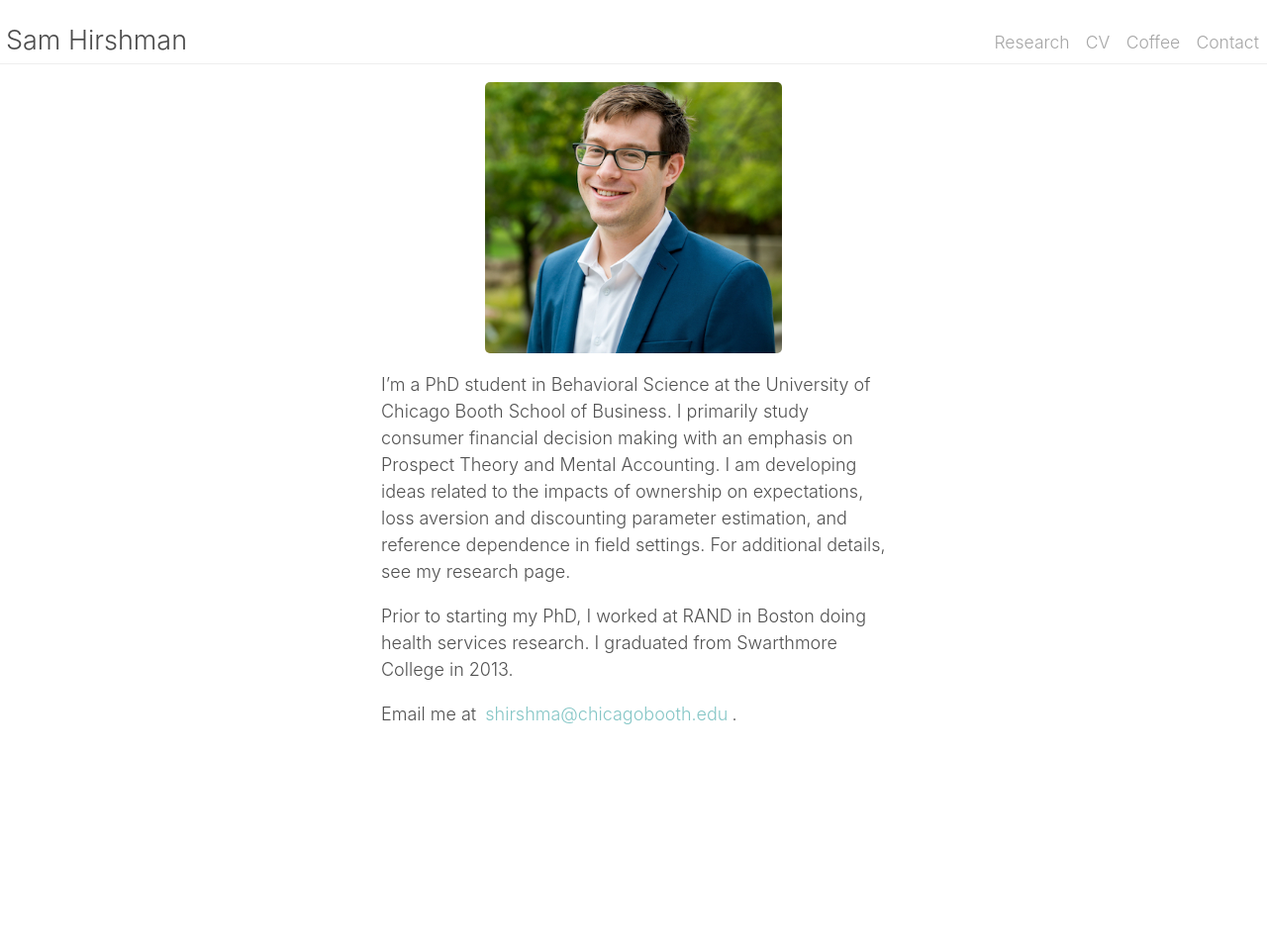
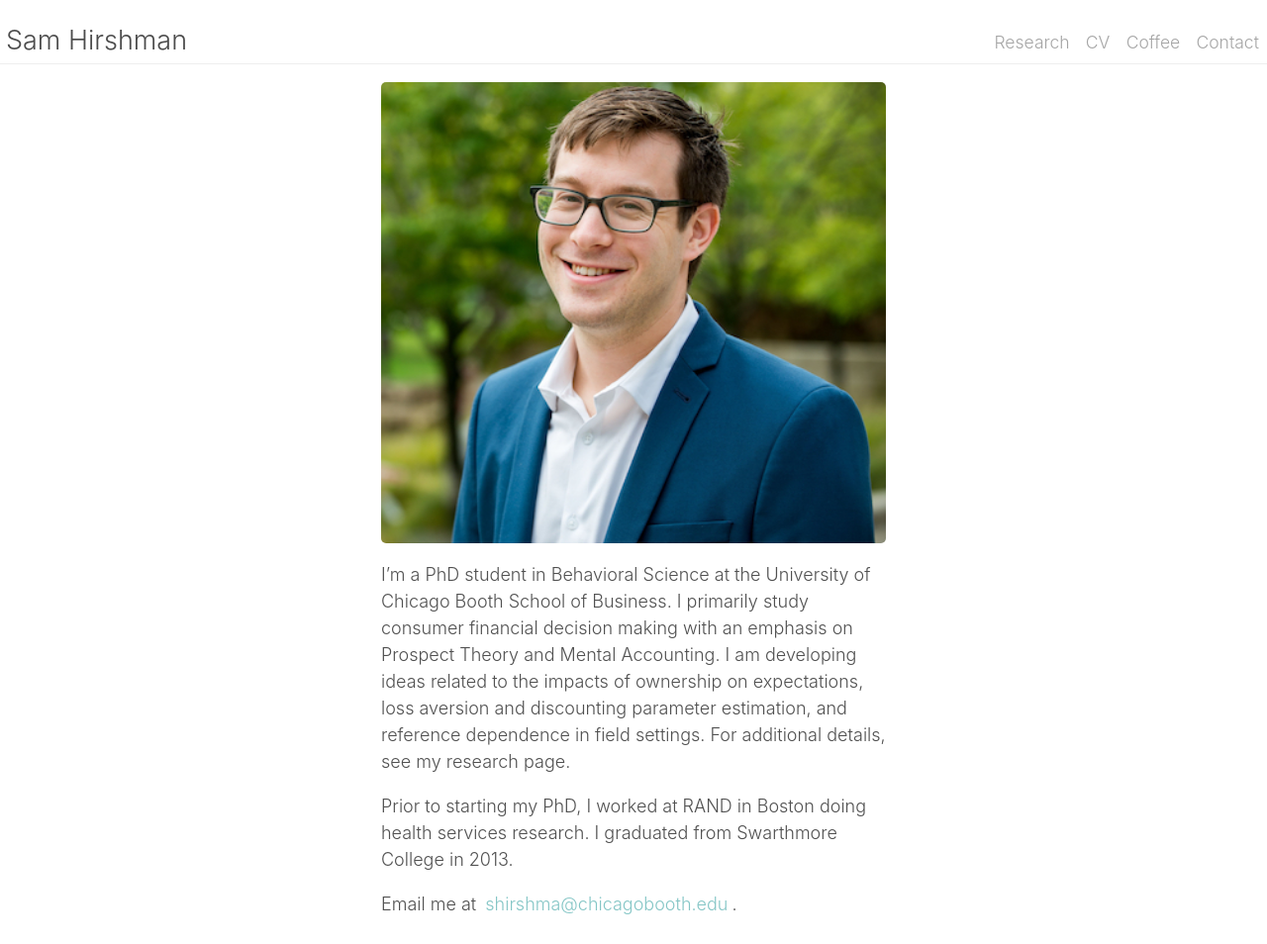
Before and after one commit to shirshma/shirshma.github.io, a Jekyll site: the page built from index.md, in a window 1280 px wide. Shown: the whole page at 99% size. Built offline with Jekyll 4.4.1, drawn with Linux system fonts in a browser that asks for light colours; before the commit the page ends 900 px from its top, so only the background shows below that.

Commit message:
Update index.md

```diff
--- a/index.md
+++ b/index.md
@@ -3,7 +3,7 @@ layout: default
 description: PhD student in Behavioral Science at University of Chicago's Booth School of Business
 ---
 
-<p align="center"><img src="public/sdh_headshot copy.jpg" alt="headshot" width="300" ></p>
+<p align="center"><img src="public/sdh_headshot copy.jpg" alt="headshot" width="510" ></p>
 
 I’m a PhD student in Behavioral Science at the University of Chicago Booth School of Business. I primarily study consumer financial decision making with an emphasis on Prospect Theory and Mental Accounting. I am developing ideas related to the impacts of ownership on expectations, loss aversion and discounting parameter estimation, and reference dependence in field settings. For additional details, see my research page.
 
```
